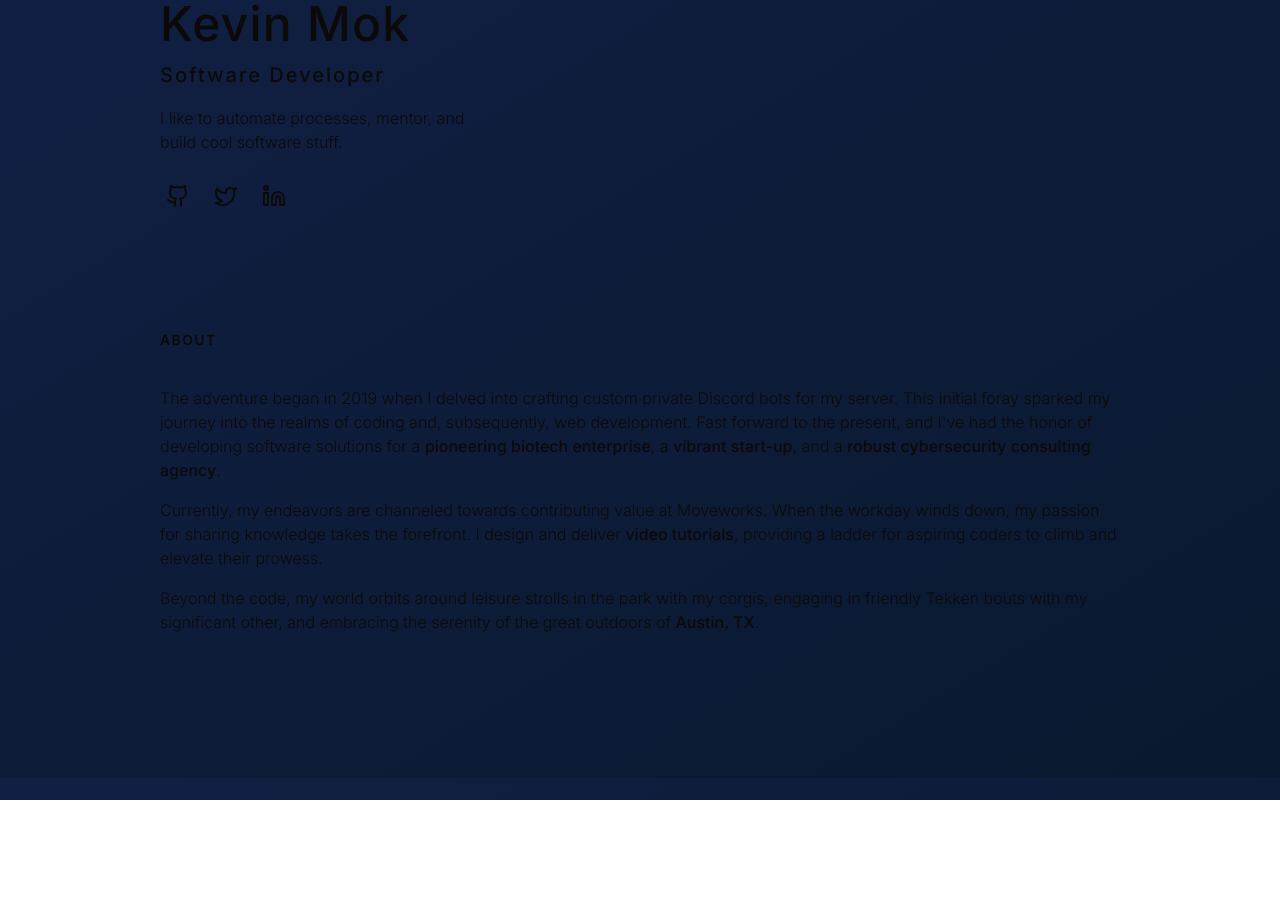
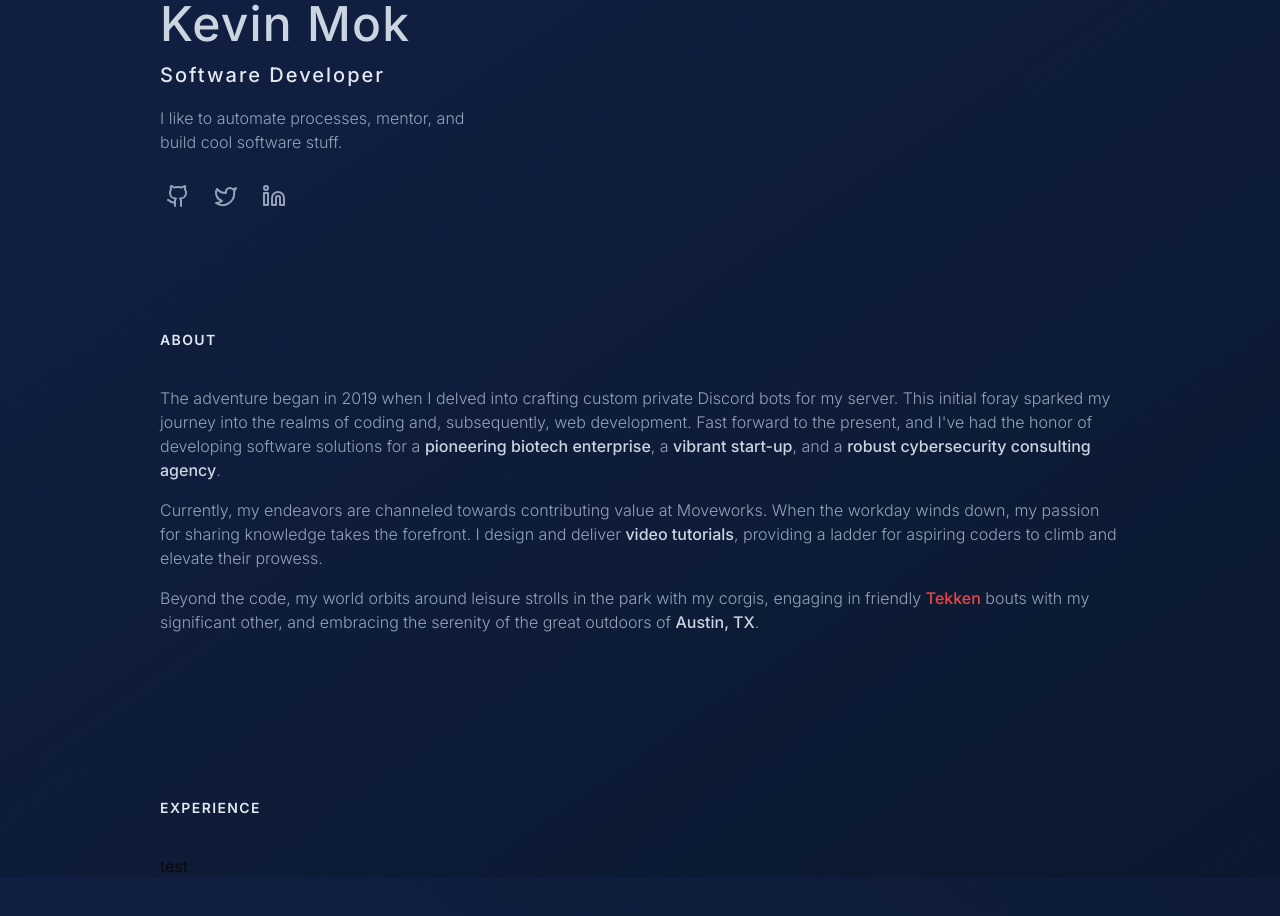
Before and after one commit to kevmok/v1-kevmok, a Next.js app: page / in a window 1280 px wide. Shown: the top 916 px of the page. Before the commit the page ends 800 px from the top, so only its background shows below. Built offline with nearby package versions, Linux system fonts and the light colour scheme.

Commit message:
Add heading component and refactor

```diff
--- a/src/app/layout.tsx
+++ b/src/app/layout.tsx
@@ -18,7 +18,7 @@ export default function RootLayout({
 	children: React.ReactNode;
 }) {
 	return (
-		<html lang="en">
+		<html lang="en" className="bg-gradient-to-tr from-lighter-navy to-navy">
 			<body
 				className={`${inter.className} bg-gradient-to-br from-lighter-navy to-navy`}
 			>
--- a/src/app/page.tsx
+++ b/src/app/page.tsx
@@ -1,4 +1,5 @@
 import About from '@/components/About';
+import Experience from '@/components/Experience';
 import Hero from '@/components/Hero';
 import Socials from '@/components/Socials';
 
@@ -8,7 +9,7 @@ export default function Home() {
 			<Hero />
 			<Socials />
 			<About />
-			{/* <ScrollablePage /> */}
+			<Experience />
 		</div>
 	);
 }
--- a/src/components/About.tsx
+++ b/src/components/About.tsx
@@ -1,17 +1,10 @@
+import Heading from './ui/heading';
 import TextLink from './ui/textLink';
 
 const About = () => {
 	return (
 		<main className="mt-24">
-			<section
-				id="about"
-				className="mb-16 scroll-mt-16 md:mb-24 lg:mb-36 lg:scroll-mt-24"
-			>
-				<div className="sticky top-0 z-20 -mx-6 mb-4 w-screen px-6 py-5 md:-mx-12 md:px-12">
-					<h2 className="text-sm font-semibold uppercase tracking-widest text-slate-200">
-						ABOUT
-					</h2>
-				</div>
+			<Heading title="about">
 				<div>
 					<p className="mb-4 text-slate-400 font-light">
 						The adventure began in 2019 when I delved into crafting custom
@@ -44,13 +37,14 @@ const About = () => {
 					</p>
 					<p className="mb-4 text-slate-400 font-light">
 						Beyond the code, my world orbits around leisure strolls in the park
-						with my corgis, engaging in friendly Tekken bouts with my
-						significant other, and embracing the serenity of the great outdoors
-						of{' '}
+						with my corgis, engaging in friendly{' '}
+						<span className="text-destructive font-medium">Tekken</span> bouts
+						with my significant other, and embracing the serenity of the great
+						outdoors of{' '}
 						<TextLink link="https://www.austintexas.org/">Austin, TX</TextLink>.
 					</p>
-				</div>
-			</section>
+				</div>{' '}
+			</Heading>
 		</main>
 	);
 };
--- /dev/null
+++ b/src/components/Experience.tsx
@@ -0,0 +1,11 @@
+import Heading from './ui/heading';
+
+const Experience = () => {
+	return (
+		<main className="mt-24">
+			<Heading title="Experience">test</Heading>
+		</main>
+	);
+};
+
+export default Experience;
--- /dev/null
+++ b/src/components/ui/heading.tsx
@@ -0,0 +1,22 @@
+interface HeadingProps {
+	children: React.ReactNode;
+	title: string;
+}
+
+const Heading: React.FC<HeadingProps> = ({ children, title }) => {
+	return (
+		<section
+			id={title}
+			className="mb-16 scroll-mt-16 md:mb-24 lg:mb-36 lg:scroll-mt-24"
+		>
+			<div className="sticky top-0 z-20 -mx-6 mb-4 w-screen px-6 py-5 md:-mx-12 md:px-12">
+				<h2 className="text-sm font-semibold uppercase tracking-widest text-slate-200">
+					{title.toUpperCase()}
+				</h2>
+			</div>
+			{children}
+		</section>
+	);
+};
+
+export default Heading;
--- a/tailwind.config.ts
+++ b/tailwind.config.ts
@@ -15,12 +15,10 @@ module.exports = {
 				'2xl': '1400px',
 			},
 		},
-		colors: {
-			'lighter-navy': '#111f43',
-			navy: '#0a192f',
-		},
 		extend: {
 			colors: {
+				'lighter-navy': '#111f43',
+				navy: '#0a192f',
 				border: 'hsl(var(--border))',
 				input: 'hsl(var(--input))',
 				ring: 'hsl(var(--ring))',
```
